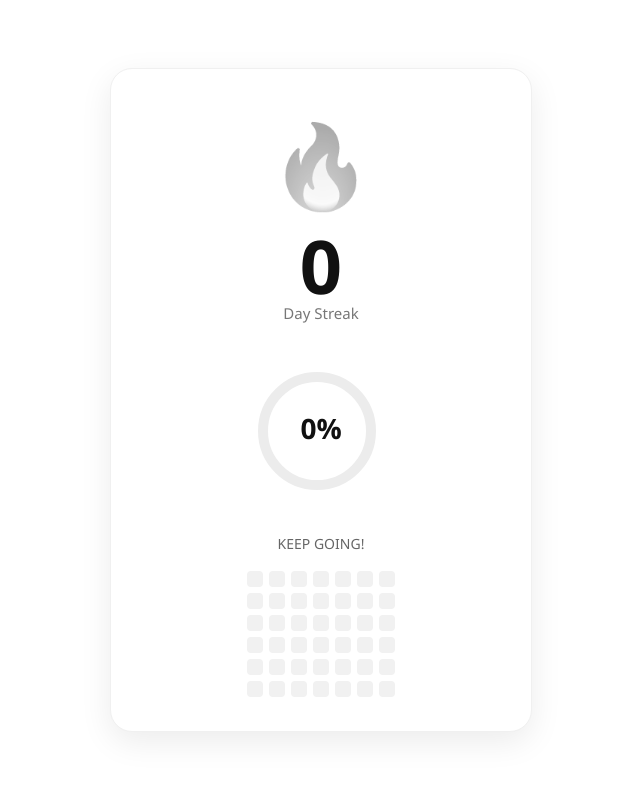
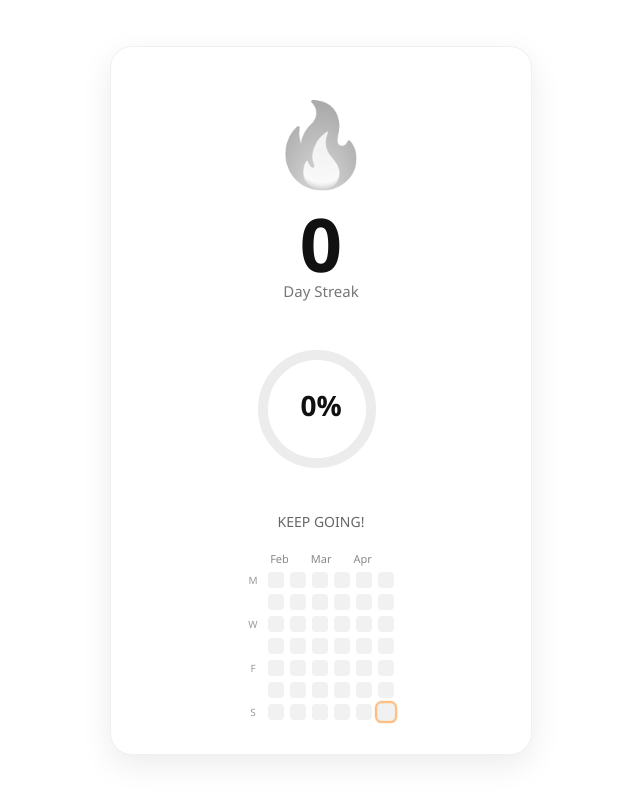
Before and after one commit to CreatronDesign/notion-streak-app, a Flask app: page / in a window 1280 px wide. Shown: the whole page, without its empty margins (319-959 px from the left). Run offline with Flask 3, Linux system fonts and the light colour scheme; data that the repository does not hold is empty; some libraries are stand-ins or nearby versions.

Commit message:
Streak Heatmap v2

```diff
--- a/static/script.js
+++ b/static/script.js
@@ -58,9 +58,18 @@ localStorage.setItem("lastState", lastState);
 let heat = document.getElementById("heatmap");
 heat.innerHTML = "";
 
-d.heatmap.forEach(v=>{
+d.heatmap.forEach((v,i)=>{
+
     let box = document.createElement("div");
+
     box.className = v ? "tile active" : "tile";
+
+    if(i === d.heatmap.length - 1){
+        box.classList.add("today");
+    }
+
+    box.title = v ? "Streak maintained" : "Missed day";
+
     heat.appendChild(box);
 });
 
--- a/static/style.css
+++ b/static/style.css
@@ -137,12 +137,41 @@ circle {
     transform: translate(-50%, -50%) scale(1);
 }
 
+#heatmap-wrap{
+    margin-top:20px;
+    text-align:center;
+}
+
+#month-row{
+    display:flex;
+    justify-content:center;
+    gap:22px;
+    font-size:11px;
+    color:#888;
+    margin-bottom:6px;
+}
+
+#heatmap-area{
+    display:flex;
+    justify-content:center;
+    gap:6px;
+}
+
+#day-labels{
+    display:grid;
+    grid-template-rows: repeat(7,16px);
+    gap:6px;
+    font-size:10px;
+    color:#999;
+    align-items:center;
+    margin-right:4px;
+}
+
 #heatmap{
-    margin-top:18px;
     display:grid;
-    grid-template-columns: repeat(7, 16px);
+    grid-auto-flow:column;
+    grid-template-rows: repeat(7,16px);
     gap:6px;
-    justify-content:center;
 }
 
 .tile{
@@ -150,9 +179,25 @@ circle {
     height:16px;
     border-radius:4px;
     background:#f1f1f1;
+    transition:transform .18s ease, box-shadow .2s ease;
+}
+
+.tile:hover{
+    transform:scale(1.18);
 }
 
 .tile.active{
     background:#ff7a00;
-    box-shadow:0 0 8px rgba(255,122,0,.5);
+    box-shadow:0 0 8px rgba(255,122,0,.45);
 }
+
+.tile.today{
+    outline:2px solid rgba(255,122,0,.5);
+    animation:pulse 1.5s infinite;
+}
+
+@keyframes pulse{
+    0%{transform:scale(1)}
+    50%{transform:scale(1.12)}
+    100%{transform:scale(1)}
+}
--- a/templates/index.html
+++ b/templates/index.html
@@ -27,7 +27,30 @@
 </div>
 
 <div id="quote">KEEP GOING!</div>
+<div id="heatmap-wrap">
+
+<div id="month-row">
+<span>Feb</span>
+<span>Mar</span>
+<span>Apr</span>
+</div>
+
+<div id="heatmap-area">
+
+<div id="day-labels">
+<div>M</div>
+<div></div>
+<div>W</div>
+<div></div>
+<div>F</div>
+<div></div>
+<div>S</div>
+</div>
+
 <div id="heatmap"></div>
+
+</div>
+</div>
 
 </div>
 
```
